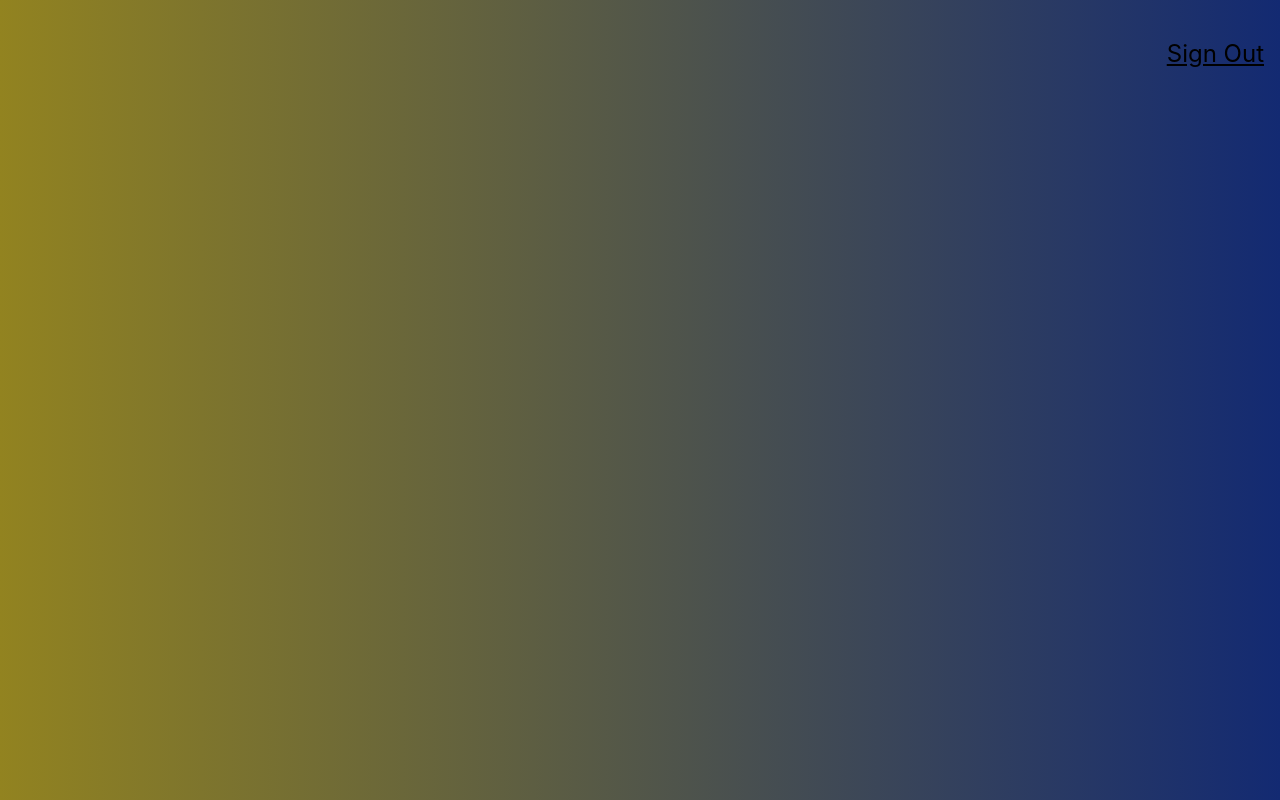
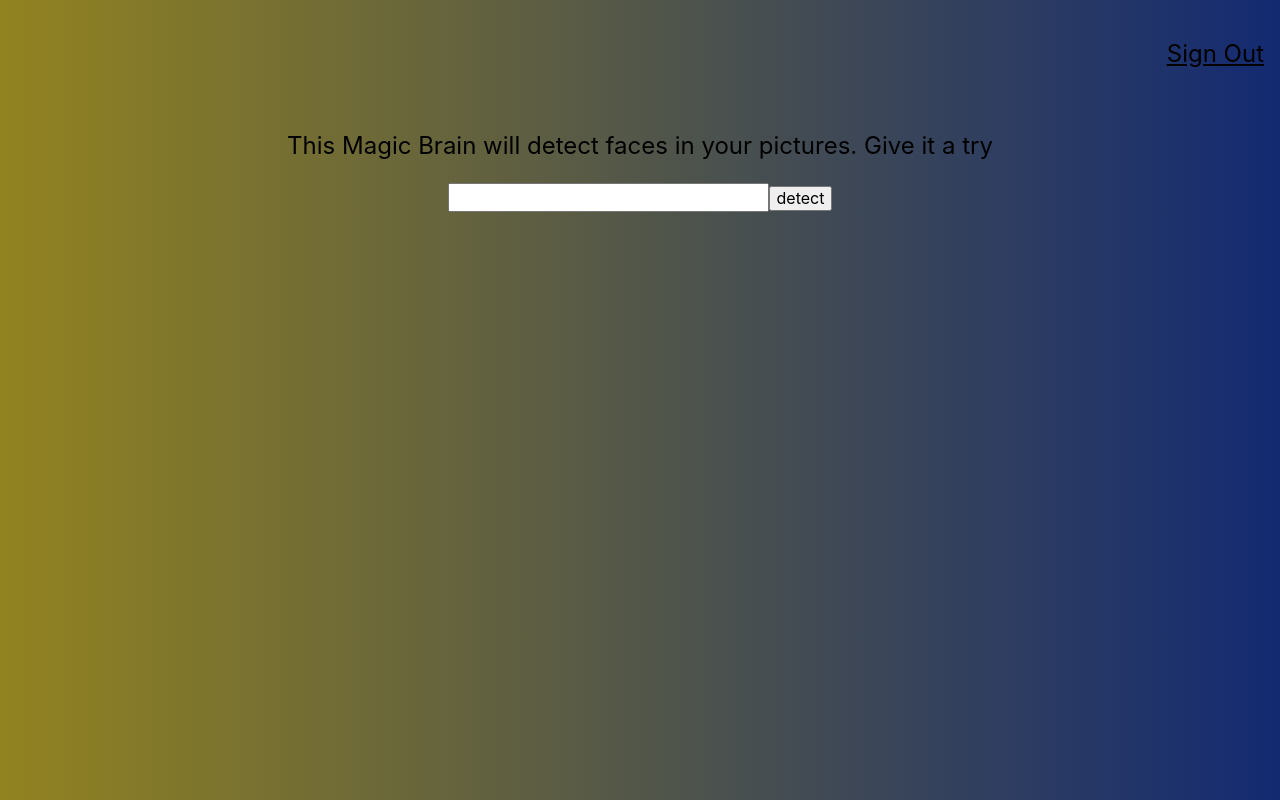
Before and after one commit to Isaac7app/Pet-projects, a React (Create React App) app in the folder facedetection/: page / in a window 1280 px wide. Built offline with nearby package versions, Linux system fonts and the light colour scheme.

Commit message:
making the url componenet

```diff
--- a/facedetection/src/App.js
+++ b/facedetection/src/App.js
@@ -1,13 +1,12 @@
 import './App.css';
 import Navigation from './components/Navigation/Navigation';
+import ImageLinkForm from './components/Navigation/ImageLinkForm/ImageLinkForm';
 
 function App() {
   return (
     <div className="App">
      <Navigation />
-     {/*<Logo />
      <ImageLinkForm />
-     <FaceRecognition />*/}
     </div>
   );
 }
--- /dev/null
+++ b/facedetection/src/components/Navigation/ImageLinkForm/ImageLinkForm.js
@@ -0,0 +1,18 @@
+import React from "react";
+
+const ImageLinkForm = () =>{
+    return (
+        <div>
+            <p className="f3">
+                {'This Magic Brain will detect faces in your pictures. Give it a try'}
+            </p>
+            <div>
+                <input className="f4" type='text' />
+                <button>detect</button>
+            </div>
+
+        </div>
+    )
+}
+
+export default ImageLinkForm;
```
